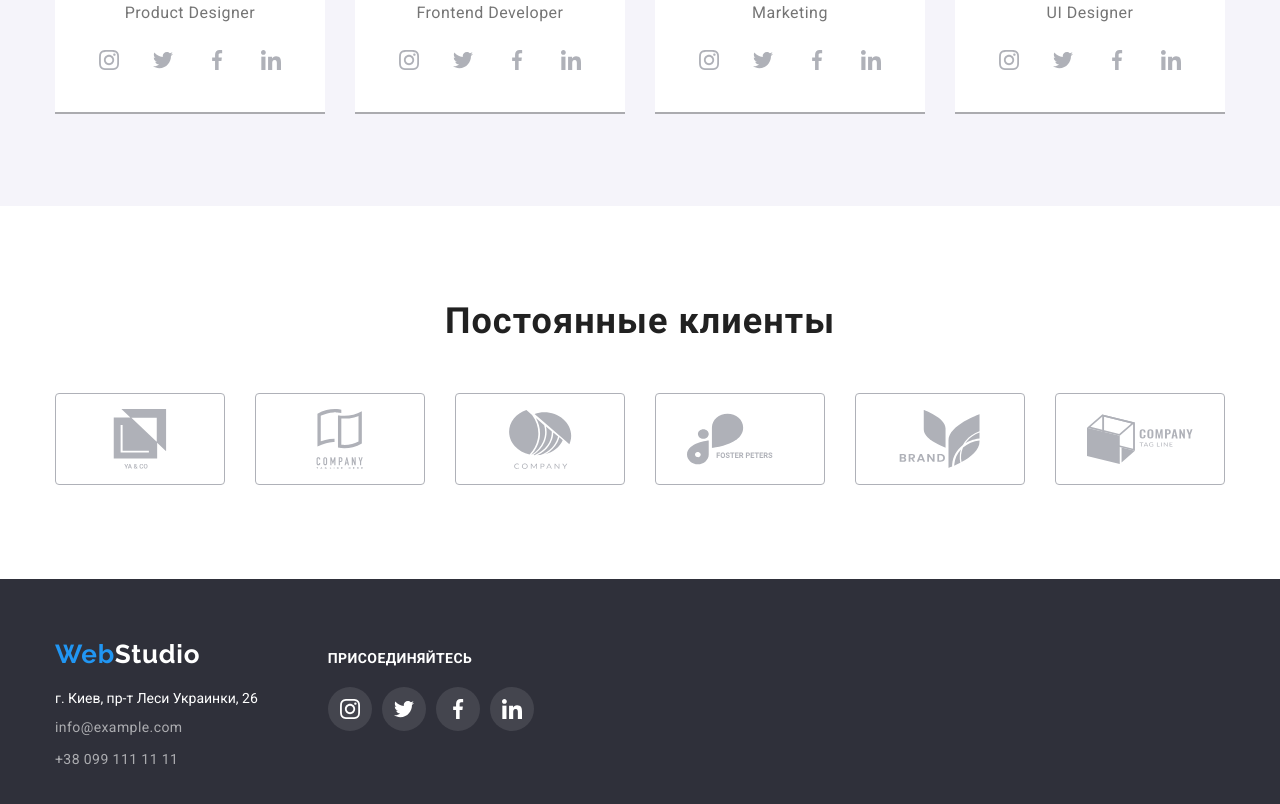
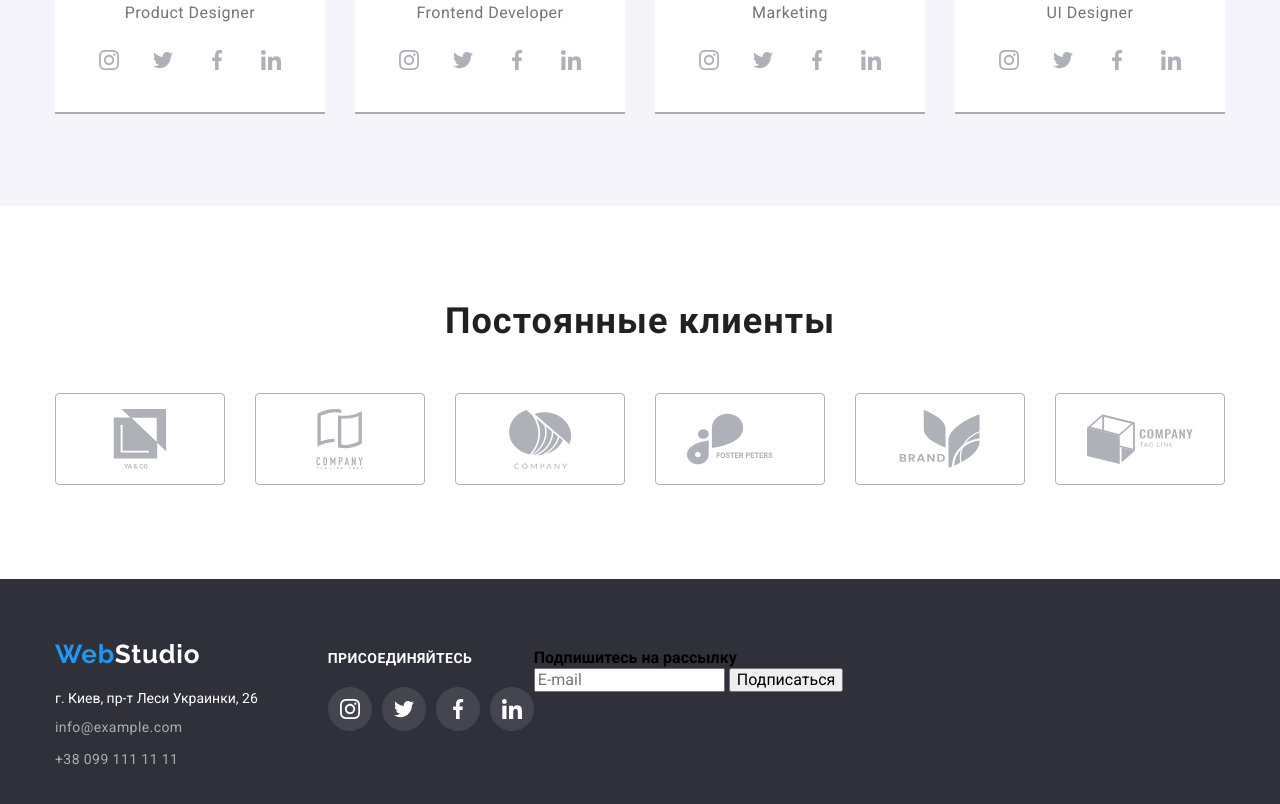
Before and after one commit to matildacom/goit-markup-hw-05, a plain HTML site: page index.html in a window 1280 px wide. Shown: the part 2101-2905 px from the top of the page. Drawn offline with nearby package versions, Linux system fonts and the light colour scheme.

Commit message:
Update index.html

```diff
--- a/index.html
+++ b/index.html
@@ -579,6 +579,20 @@
             </li>
           </ul>
         </div>
+
+        <div class="submit">
+          <strong class="submit-title">Подпишитесь на рассылку</strong>
+          <form class="footer-form">
+            <label for="E-mail"></label>
+            <input
+              type="E-mail"
+              name="E-mail"
+              id="E-mail"
+              placeholder="E-mail"
+            />
+            <button type="button">Подписаться</button>
+          </form>
+        </div>
       </div>
     </footer>
     <script src="./js/modal.js"></script>
```
